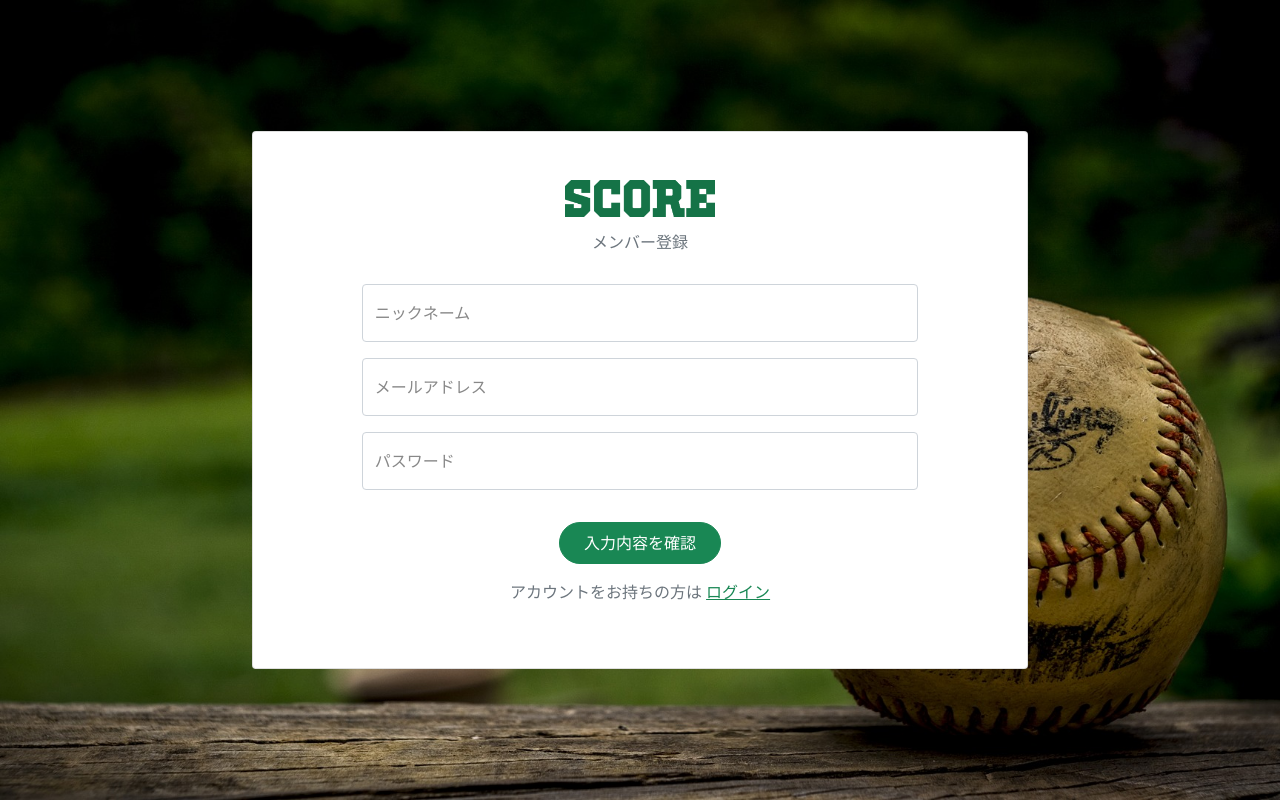
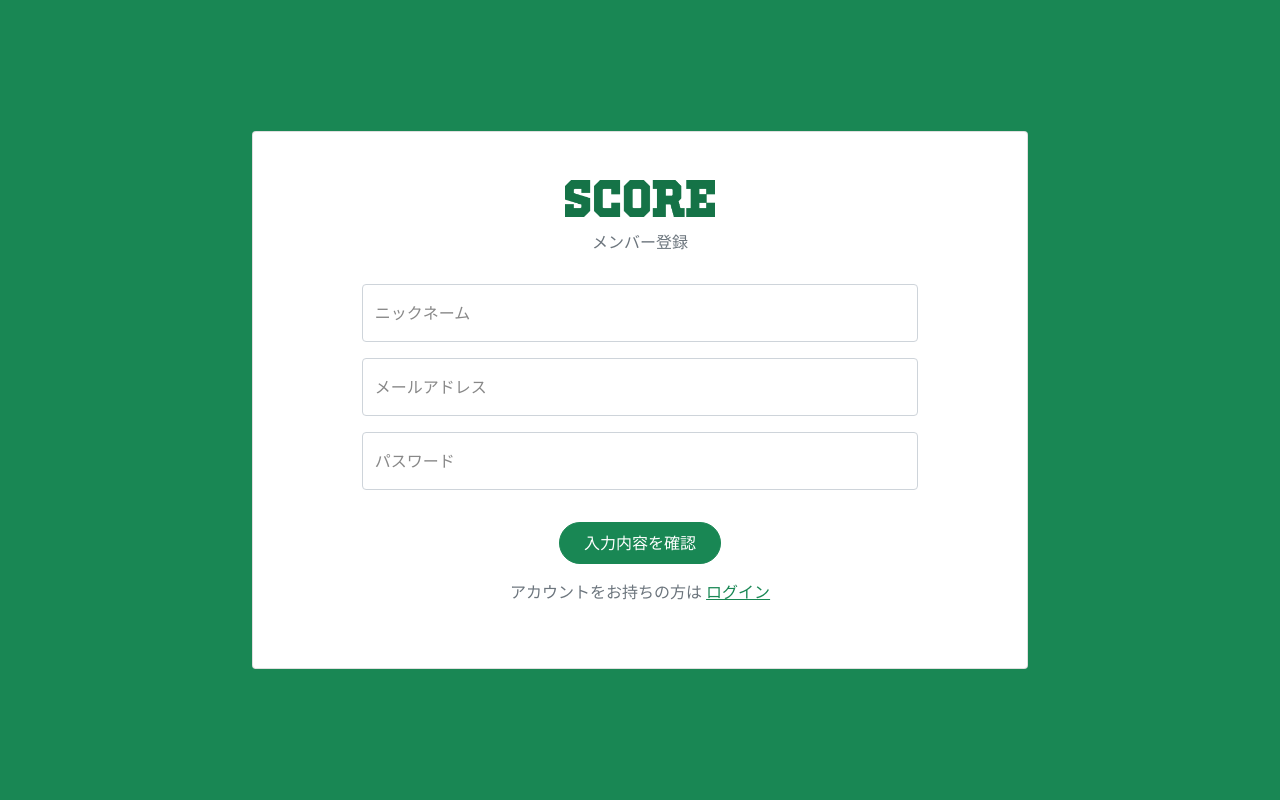
Before and after one commit to MiMi1906/Score, a PHP site: page /join/ in a window 1280 px wide. Run offline with PHP 8.4, Linux system fonts and the light colour scheme; data that the repository does not hold is empty; some libraries are stand-ins or nearby versions.

Commit message:
Update customize.css

```diff
--- a/css/customize.css
+++ b/css/customize.css
@@ -10,7 +10,7 @@ body {
   /* padding-top: 2rem; */
   background-position: center center;
   background-size: cover;
-  background-image: url(/image/background.jpg);
+/*   background-image: url(/image/background.jpg); */
   background-attachment: fixed;
 }
 
```
